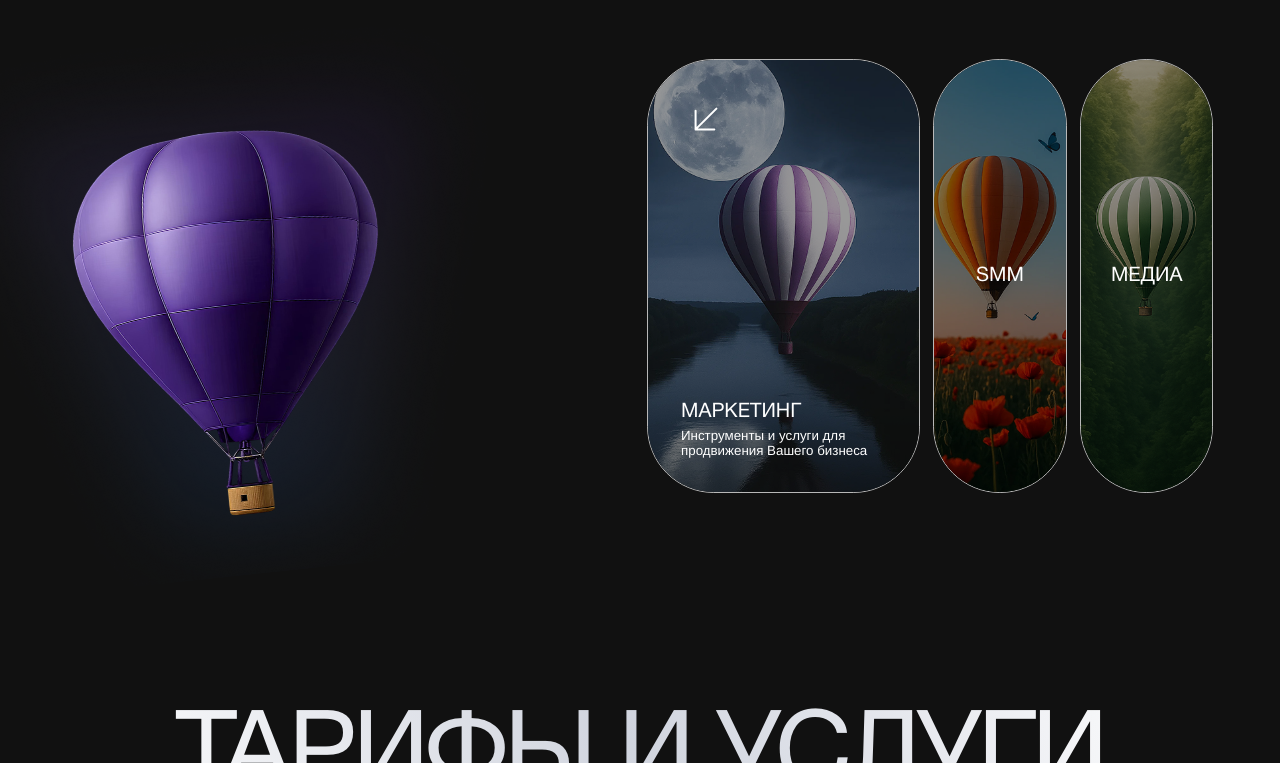
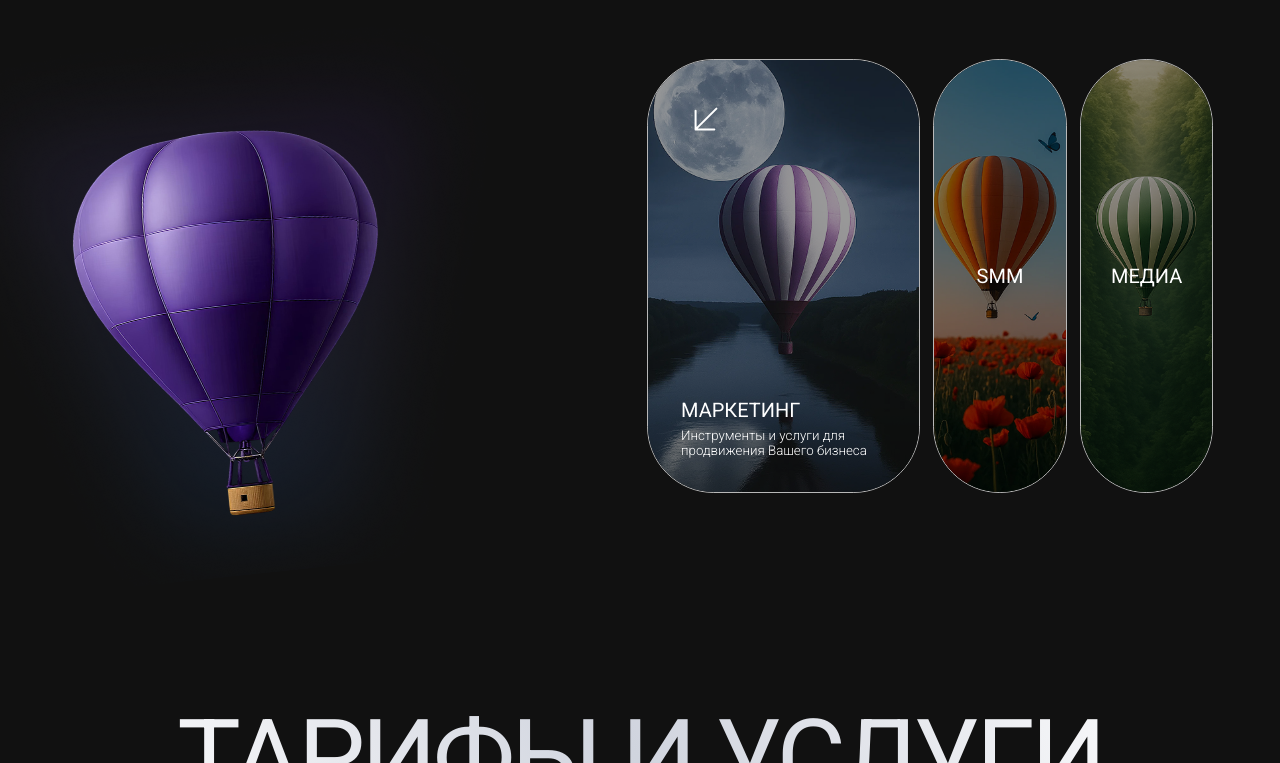
Before and after one commit to nelicepriatniy/marketing, a plain HTML site: page index.html in a window 1280 px wide. Shown: the part 82-845 px from the top of the page. Drawn offline with nearby package versions, Linux system fonts and the light colour scheme.

```diff
--- a/style/style.scss
+++ b/style/style.scss
@@ -16,6 +16,8 @@
   font-weight: 500;
 }
 
+@import url('https://fonts.googleapis.com/css2?family=Roboto:ital,wght@0,100..900;1,100..900&display=swap');
+
 
 
 * {
@@ -29,7 +31,7 @@
   color: white;
   background: none;
   font-size: 16rem;
-  font-family: "Helvetica Neue", sans-serif;
+  font-family: "Roboto", sans-serif;
 }
 
 
```
Also changed, not shown: style/style.css, 1 other file.
